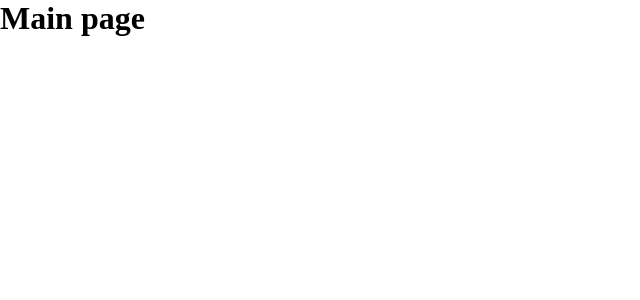
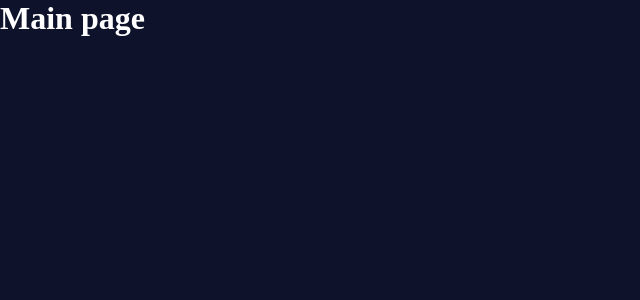
Before and after one commit to Twocram/vue-crypto-tracker, a Vue app: page / in a window 1280 px wide. Shown: the top 300 px of the page, without its empty margins (0-640 px from the left). Built offline with nearby package versions, Linux system fonts and the light colour scheme.

Commit message:
added background for app

```diff
--- a/src/App.vue
+++ b/src/App.vue
@@ -27,4 +27,9 @@ ul {
   max-width: 1368px;
   margin: 0 auto;
 }
+
+html {
+  background: rgb(14, 19, 43);
+  color: #fff;
+}
 </style>
```
